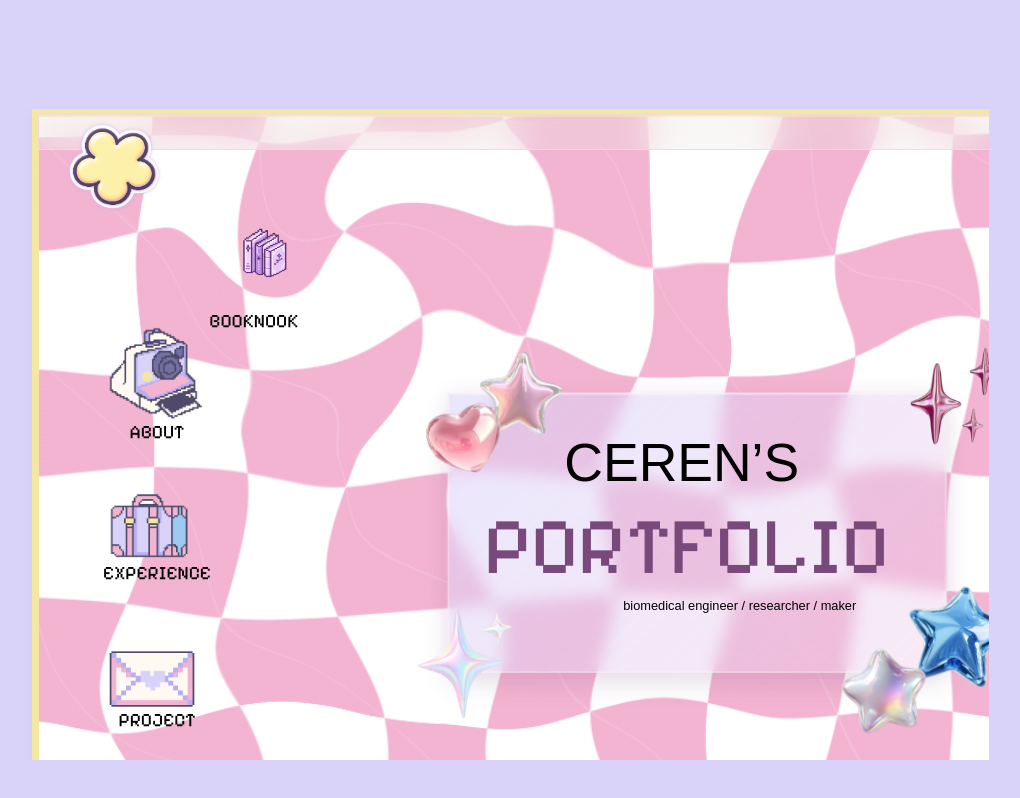
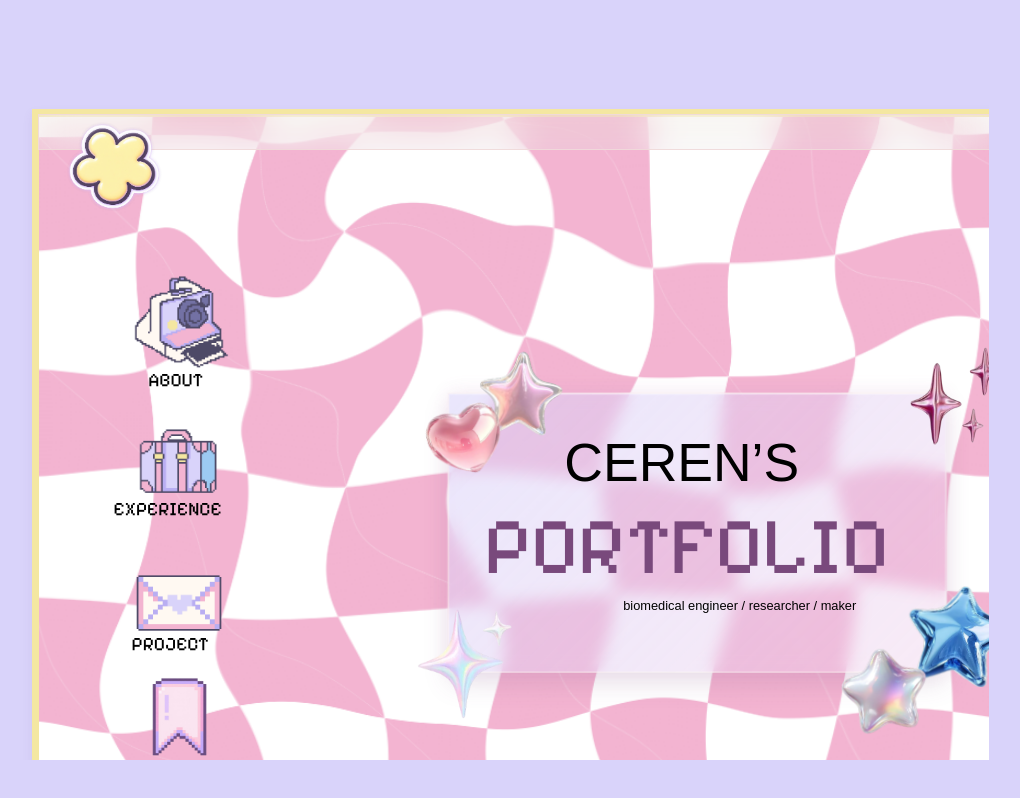
Before and after one commit to cerencetinyurek/ceren-portfolio, a Next.js app: page / in a window 1280 px wide. Shown: the whole page, without its empty margins (157-1177 px from the left). Built offline with nearby package versions, Linux system fonts and the light colour scheme.

Commit message:
update portfolio layout

```diff
--- a/components/DesktopIcon.tsx
+++ b/components/DesktopIcon.tsx
@@ -5,12 +5,13 @@ export type DesktopIconProps = {
   image: Rect;
   text: Rect;
   artworkMaxSize?: number;
+  artworkScale?: number;
   onOpen?: () => void;
   href?: string;
   hasPopup?: boolean;
 };
 
-export default function DesktopIcon({ name, label, image, text, artworkMaxSize, onOpen, href, hasPopup = true }: DesktopIconProps) {
+export default function DesktopIcon({ name, label, image, text, artworkMaxSize, artworkScale, onOpen, href, hasPopup = true }: DesktopIconProps) {
   const accessibleName = name === "project" ? "Projects" : name[0].toUpperCase() + name.slice(1);
   const artworkWidth = artworkMaxSize ?? image.width;
   const artworkHeight = artworkMaxSize ?? image.height;
@@ -31,6 +32,8 @@ export default function DesktopIcon({ name, label, image, text, artworkMaxSize,
         top: image.y + (image.height - artworkHeight) / 2,
         width: artworkWidth,
         height: artworkHeight,
+        transform: artworkScale ? `scale(${artworkScale})` : undefined,
+        transformOrigin: "center",
       }} />
     {href ? (
       <a className="desktop-icon-button" aria-label={accessibleName} href={href} style={hitArea} />
--- a/components/DesktopScreen.tsx
+++ b/components/DesktopScreen.tsx
@@ -43,7 +43,7 @@ const windowAnchors: Record<WindowKind, WindowAnchor> = {
   },
   bookmark: {
     selector: 'button[aria-label="Bookmark"]',
-    side: "left",
+    side: "right",
     gap: 24,
     vertical: -0.08,
   },
@@ -75,54 +75,54 @@ const icons: DesktopIconProps[] = [
   {
     name: "booknook",
     label: "BOOKNOOK",
-    image: { x: 235, y: 160, width: 104, height: 104 },
-    text: { x: 232, y: 270, width: 110, height: 28 },
-    artworkMaxSize: 94,
+    image: { x: 1172.5, y: 577, width: 183, height: 183 },
+    text: { x: 1214, y: 725, width: 100, height: 28 },
+    artworkScale: 0.9,
     href: "https://booknook.cerencetinyurek.com",
     hasPopup: false,
   },
   {
     name: "bookmark",
     label: "BOOKMARK",
-    image: { x: 1101, y: 160, width: 104, height: 104 },
-    text: { x: 1098, y: 270, width: 110, height: 28 },
-    artworkMaxSize: 91,
+    image: { x: 153.5, y: 628, width: 97, height: 97 },
+    text: { x: 147, y: 725, width: 110, height: 28 },
+    artworkScale: 0.9,
   },
   {
     name: "about",
     label: "ABOUT",
-    image: { x: 124.54, y: 276.74, width: 103.594, height: 103.594 },
-    text: { x: 152.3, y: 381.16, width: 62.169, height: 28.368 },
+    image: { x: 150.2, y: 225, width: 103.594, height: 103.594 },
+    text: { x: 170.92, y: 329.42, width: 62.169, height: 28.368 },
   },
   {
     name: "skills",
     label: "SKILLS",
-    image: { x: 1215.67, y: 434.77, width: 103.594, height: 104.21 },
-    text: { x: 1240.34, y: 522.31, width: 77.079, height: 27.132 },
+    image: { x: 1212.2, y: 365.05, width: 103.594, height: 104.21 },
+    text: { x: 1225.46, y: 457.54, width: 77.079, height: 27.132 },
   },
   {
     name: "experience",
     label: "EXPERIENCE",
-    image: { x: 120.89, y: 434.77, width: 103.594, height: 103.594 },
-    text: { x: 125.76, y: 522.31, width: 131.308, height: 37.386 },
+    image: { x: 150.2, y: 370, width: 103.594, height: 103.594 },
+    text: { x: 136.35, y: 457.54, width: 131.308, height: 37.386 },
   },
   {
     name: "hobbies",
     label: "HOBIES",
-    image: { x: 1213.73, y: 276.74, width: 103.594, height: 103.594 },
-    text: { x: 1235.39, y: 381.16, width: 76.736, height: 28.368 },
+    image: { x: 1212.2, y: 503.6, width: 103.594, height: 103.594 },
+    text: { x: 1225.63, y: 593.07, width: 76.736, height: 48.03 },
   },
   {
     name: "project",
     label: "PROJECT",
-    image: { x: 122.84, y: 587.05, width: 103.594, height: 103.594 },
-    text: { x: 141.32, y: 669.12, width: 95.32, height: 36.474 },
+    image: { x: 150.2, y: 511, width: 103.594, height: 103.594 },
+    text: { x: 154.34, y: 593.07, width: 95.32, height: 36.474 },
   },
   {
     name: "contact",
     label: "CONTACT",
-    image: { x: 1212.03, y: 587.05, width: 103.594, height: 103.594 },
-    text: { x: 1236.35, y: 669.12, width: 82.907, height: 36.474 },
+    image: { x: 1212.2, y: 226.38, width: 103.594, height: 103.594 },
+    text: { x: 1222.55, y: 329.42, width: 82.907, height: 73.86 },
   },
   {
     name: "meow",
```
